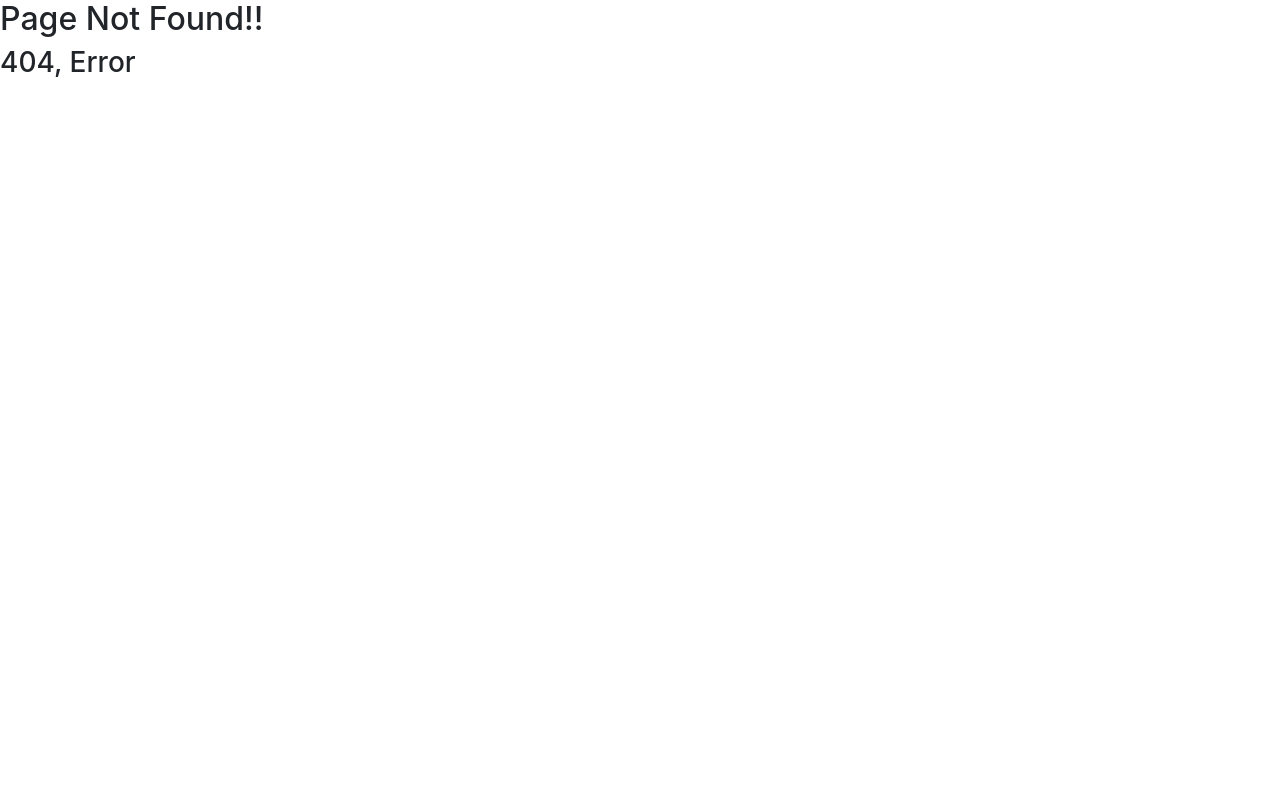
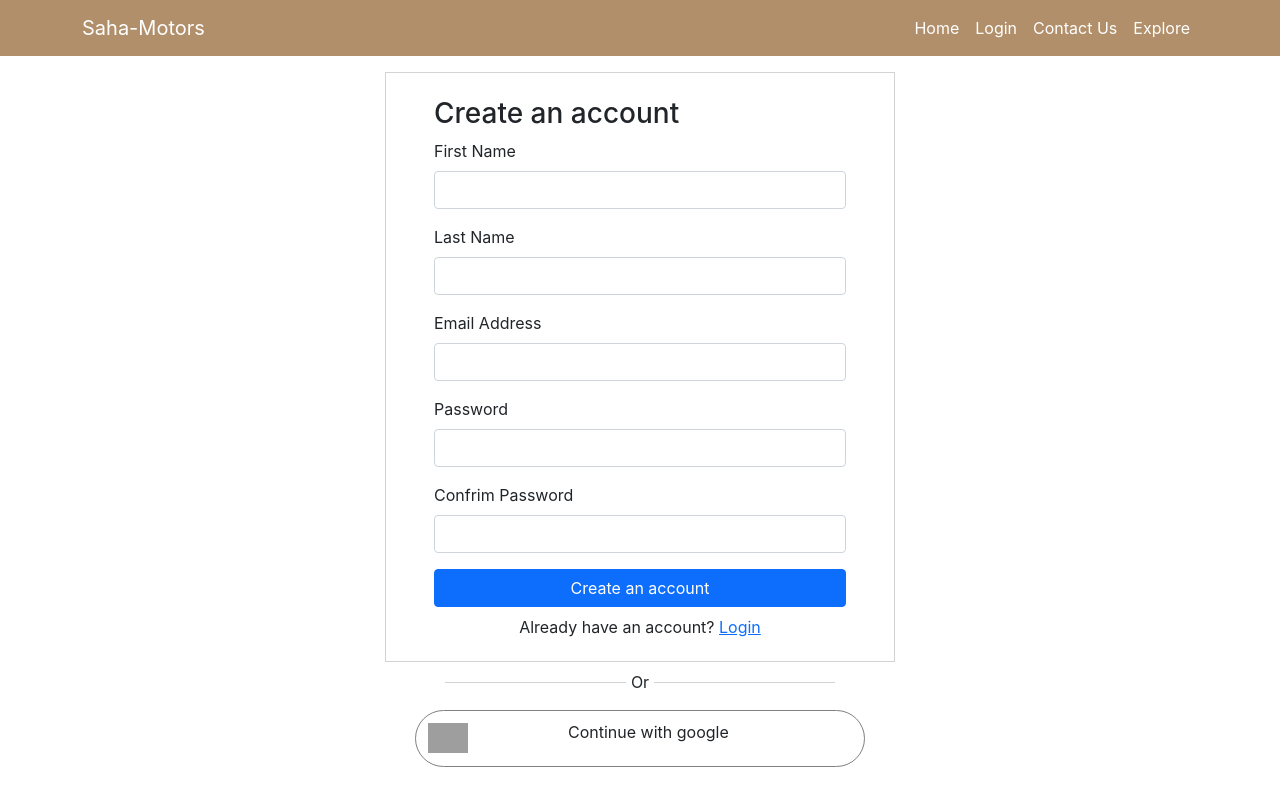
Before and after one commit to DebabrataSaha-570/Saha-Motors-Client, a React (Create React App) app: page /register in a window 1280 px wide. Before the commit this address had no page. Shown: the top 800 px of the page. Built offline with nearby package versions, Linux system fonts and the light colour scheme; grey boxes are pictures that could not be loaded.

Commit message:
login and registration page created

```diff
--- a/src/App.js
+++ b/src/App.js
@@ -9,6 +9,7 @@ import {
 import Home from './Pages/Home/Home/Home';
 import NotFound from './Pages/NotFound/NotFound';
 import Login from './Pages/Login/Login/Login';
+import Register from './Pages/Login/Register/Register';
 
 function App() {
   return (
@@ -19,6 +20,9 @@ function App() {
         </Route>
         <Route path="/login">
           <Login></Login>
+        </Route>
+        <Route path="/register">
+          <Register></Register>
         </Route>
 
 
--- a/src/Pages/Login/Login/Login.js
+++ b/src/Pages/Login/Login/Login.js
@@ -1,11 +1,91 @@
-import React from 'react';
+import React, { useRef, useState } from 'react';
+import Footer from '../../Home/Footer/Footer';
 import Navbar from '../../Home/Navbar/Navbar';
+import { useLocation, useHistory, Link } from 'react-router-dom';
 
 const Login = () => {
+    // const { signInWithGoogle, logInUser, user, error, } = useAuth()
+    const [showA, setShowA] = useState(true);
+
+    const toggleShowA = () => setShowA(!showA);
+
+    const emailRef = useRef()
+    const passwordRef = useRef()
+    const confirmPasswordRef = useRef()
+    const location = useLocation()
+    const history = useHistory()
+
+
+    const handleFormSubmit = (e) => {
+        e.preventDefault()
+        const emailValue = emailRef.current.value;
+        const passwordValue = passwordRef.current.value;
+        const confirmPasswordValue = confirmPasswordRef.current.value;
+        if (passwordValue !== confirmPasswordValue) {
+            alert('Password did not match. Try again')
+            return;
+        }
+        // logInUser(emailValue, confirmPasswordValue, location, history)
+
+    }
+    // const handleGoogleSignIn = () => {
+    //     signInWithGoogle(location, history)
+    // }
     return (
         <>
             <Navbar></Navbar>
-            <h3>This is login component</h3>
+            <section style={{ border: '1px solid lightGray', width: '510px', height: '450px', }} className="mx-auto mt-5 mb-2 px-5 py-4"  >
+                <h3 >Please Login</h3>
+                <form onSubmit={handleFormSubmit}>
+
+                    <div class="mb-3">
+                        <label for="email" class="form-label">Email Address</label>
+                        <input ref={emailRef} type="email" class="form-control" id="email" placeholder='' />
+                    </div>
+                    <div class="mb-3">
+                        <label for="password" class="form-label">Password</label>
+                        <input ref={passwordRef} type="password" class="form-control" id="password" placeholder='' />
+                    </div>
+                    <div class="mb-3">
+                        <label for="confirmPassword" class="form-label">Confrim Password</label>
+                        <input ref={confirmPasswordRef} type="password" class="form-control" id="confirmPassword" placeholder='' />
+                    </div>
+                    <div className="btn btn-primary w-100" type="submit">Login</div>
+                    {/* <Button className="w-100" type="submit">Login</Button> */}
+
+                </form>
+                <div className="my-2 text-center">
+                    <span >Don't have an account? <Link to="/register">Register</Link></span>
+                </div>
+            </section>
+
+            <section style={{ display: 'flex', alignItems: 'center', width: '400px', margin: '0 auto' }}>
+                <span style={{ flexGrow: 1, borderBottom: '1px solid lightGray', margin: '5px' }}></span>
+                <span>Or</span>
+                <span style={{ flexGrow: 1, borderBottom: '1px solid lightGray', margin: '5px' }}></span>
+            </section>
+
+            <section className="mt-3 mb-5" style={{ textAlign: 'center' }}>
+                {/* <Button onClick={handleGoogleSignIn} variant="light" className="rounded-pill " style={{ width: '450px', backgroundColor: 'white', border: '1px solid gray', cursor: 'pointer' }}> */}
+                <button className='btn rounded-pill' style={{ width: '450px', backgroundColor: 'white', border: '1px solid gray', cursor: 'pointer' }}>
+
+
+
+                    <div className="d-flex align-items-center  ">
+
+                        <div style={{ marginRight: '100px' }}>
+                            <img src="https://img.icons8.com/color/48/000000/google-logo.png" alt="" width="40px" />
+                        </div>
+
+
+                        {/* <p >Continue with google</p> */}
+                        <p style={{ marginTop: '2.5px' }}>Continue with google</p>
+
+                    </div>
+                    {/* </Button> */}
+                </button>
+            </section>
+            <Footer></Footer>
         </>
     );
 };
--- /dev/null
+++ b/src/Pages/Login/Register/Register.js
@@ -0,0 +1,112 @@
+import React, { useState, useRef } from 'react';
+import Footer from '../../Home/Footer/Footer';
+import Navbar from '../../Home/Navbar/Navbar';
+import { useHistory, Link } from 'react-router-dom';
+const Register = () => {
+    // const { registerUser, user, error } = useAuth()
+
+    const firstNameRef = useRef('')
+    const lastNameRef = useRef('')
+    const emailRef = useRef('')
+    const passwordRef = useRef('')
+    const confirmPasswordRef = useRef('')
+
+    const history = useHistory()
+
+
+
+    const handleFormSubmit = (e) => {
+        e.preventDefault()
+        const firstNameValue = firstNameRef.current.value;
+        const lastNameValue = lastNameRef.current.value;
+        const emailValue = emailRef.current.value;
+        const passwordValue = passwordRef.current.value;
+        const confirmPasswordValue = confirmPasswordRef.current.value;
+
+        if (passwordValue !== confirmPasswordValue) {
+            alert('password did not matched, try again')
+            return;
+        }
+        const fullName = firstNameValue + ' ' + lastNameValue
+
+        // registerUser(emailValue, passwordValue, fullName, history)
+
+
+
+    }
+    // if (user.email) {
+    //     firstNameRef.current.value = ''
+    //     lastNameRef.current.value = ''
+    //     emailRef.current.value = ''
+    //     passwordRef.current.value = ''
+    //     confirmPasswordRef.current.value = ''
+
+    // }
+    return (
+        <>
+            <Navbar></Navbar>
+            <div className="container">
+                <section style={{ border: '1px solid lightGray', width: '510px', height: '590px', }} className="mx-auto mt-3 mb-2 px-5 py-4"  >
+                    <h3 >Create an account</h3>
+                    <form onSubmit={handleFormSubmit}>
+                        <div class="mb-3">
+                            <label for="firstName" class="form-label">First Name</label>
+                            <input ref={firstNameRef} type="text" class="form-control" id="firstName" placeholder='' />
+                        </div>
+                        <div class="mb-3">
+                            <label for="lastName" class="form-label">Last Name</label>
+                            <input ref={lastNameRef} type="text" class="form-control" id="lastName" placeholder='' />
+                        </div>
+                        <div class="mb-3">
+                            <label for="email" class="form-label">Email Address</label>
+                            <input ref={emailRef} type="email" class="form-control" id="email" placeholder='' />
+                        </div>
+                        <div class="mb-3">
+                            <label for="password" class="form-label">Password</label>
+                            <input ref={passwordRef} type="password" class="form-control" id="password" placeholder='' />
+                        </div>
+                        <div class="mb-3">
+                            <label for="confirmPassword" class="form-label">Confrim Password</label>
+                            <input ref={confirmPasswordRef} type="password" class="form-control" id="confirmPassword" placeholder='' />
+                        </div>
+                        <button className='btn btn-primary w-100 ' type="submit">Create an account</button>
+                        {/* <Button className="w-100" type="submit">Create an account</Button> */}
+
+                    </form>
+                    <div className="my-2 text-center">
+                        <span >Already have an account? <Link to="/login">Login</Link></span>
+                    </div>
+                </section>
+
+                <section style={{ display: 'flex', alignItems: 'center', width: '400px', margin: '0 auto' }}>
+                    <span style={{ flexGrow: 1, borderBottom: '1px solid lightGray', margin: '5px' }}></span>
+                    <span>Or</span>
+                    <span style={{ flexGrow: 1, borderBottom: '1px solid lightGray', margin: '5px' }}></span>
+                </section>
+
+                <section className="mt-3 mb-5" style={{ textAlign: 'center' }}>
+
+                    {/* <Button variant="light" className="rounded-pill " style={{ width: '450px', backgroundColor: 'white', border: '1px solid gray', cursor: 'pointer' }}> */}
+
+                    <button className='btn rounded-pill' style={{ width: '450px', backgroundColor: 'white', border: '1px solid gray', cursor: 'pointer' }}>
+                        <div className="d-flex align-items-center  ">
+
+                            <div style={{ marginRight: '100px' }}>
+                                <img src="https://img.icons8.com/color/48/000000/google-logo.png" alt="" width="40px" />
+                            </div>
+
+
+                            {/* <p >Continue with google</p> */}
+                            <p style={{ marginTop: '2.5px' }}>Continue with google</p>
+
+                        </div>
+                        {/* </Button> */}
+                    </button>
+                </section>
+            </div>
+            <Footer></Footer>
+        </>
+    );
+};
+
+export default Register;
```
